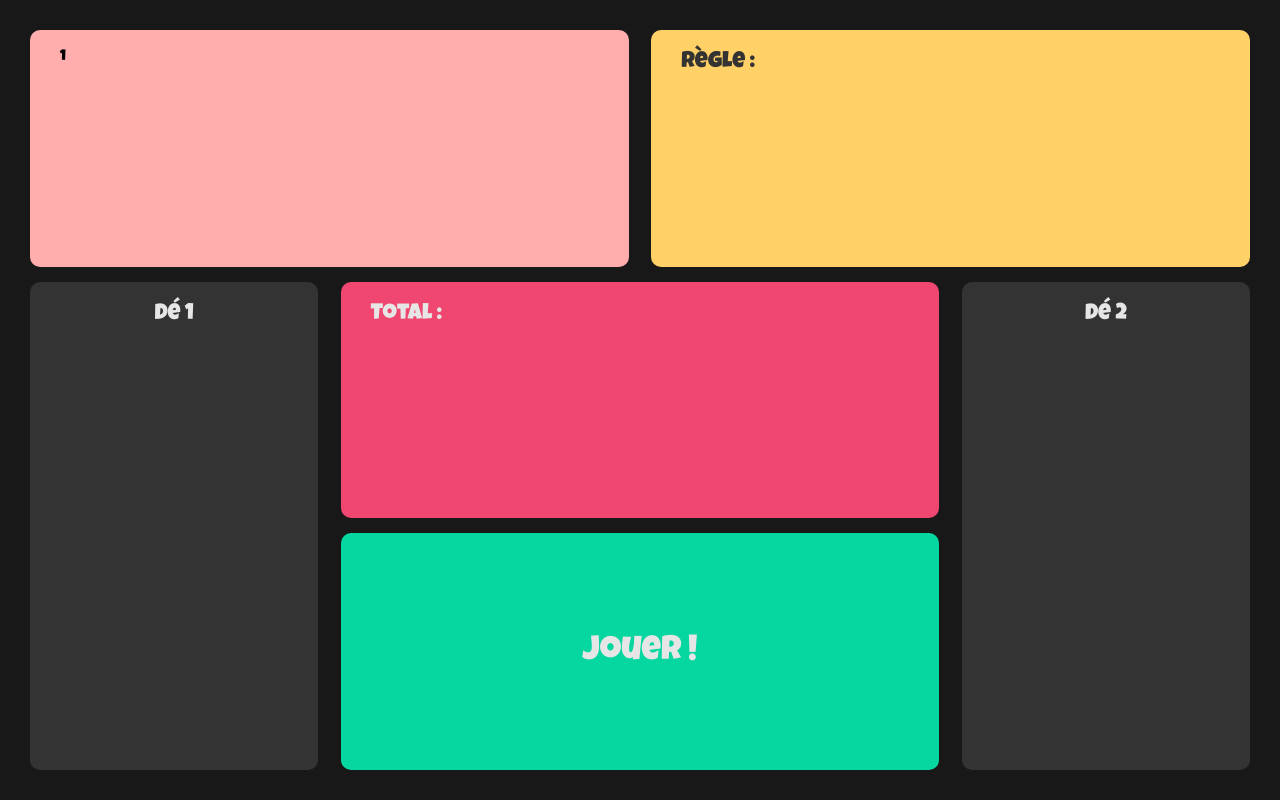
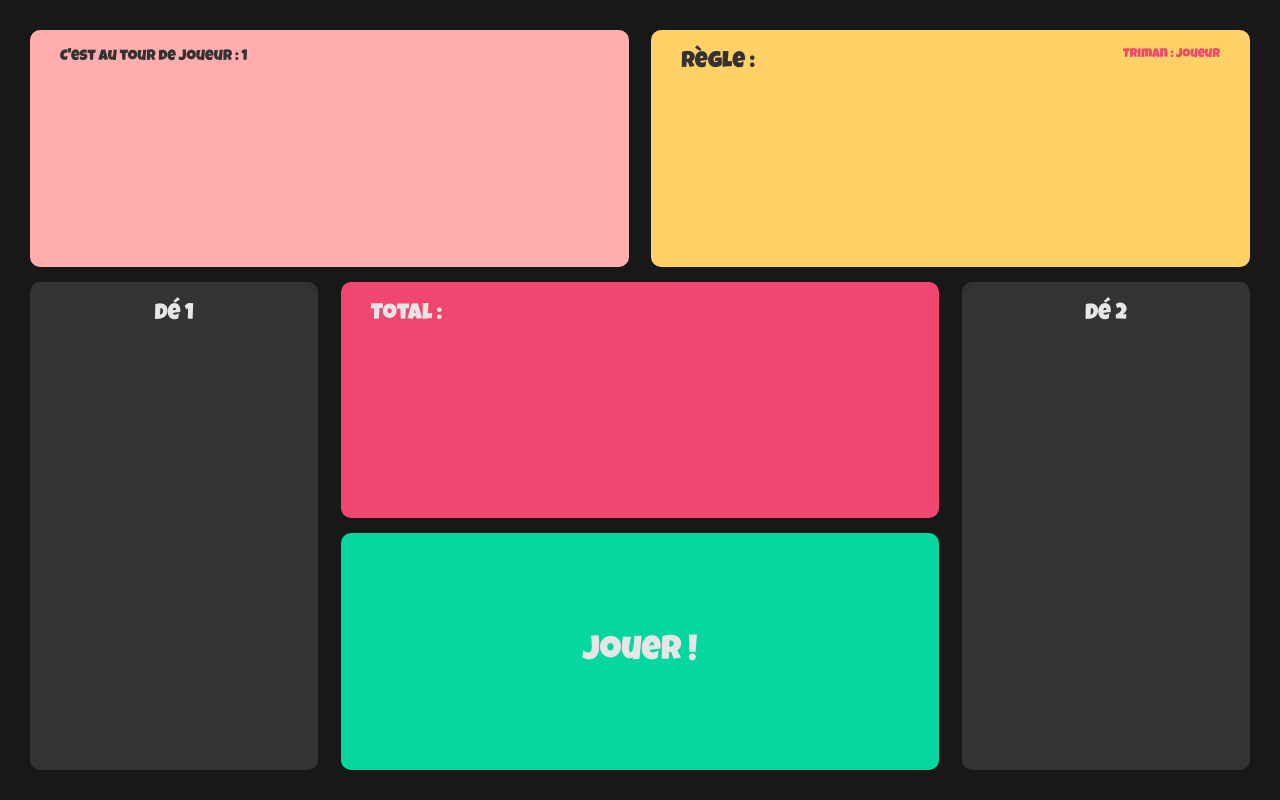
Before and after one commit to xonyis/TrimanVue, a Vue app: page / in a window 1280 px wide. Both pictures are taken after typing "5" into the empty fields and a click on the button "Lancer la Partie". Built offline with nearby package versions, Linux system fonts and the light colour scheme; a web font is replaced by a local one.

Commit message:
ajout de l'affichage du triman du tour

```diff
--- a/src/components/GameComponent.vue
+++ b/src/components/GameComponent.vue
@@ -110,7 +110,11 @@ export default {
     <div class="parent">
 
 <div class="div1"><PlayersRotation :nbrPlayers="nbrPlayers" ref="childComponentRef" @tableau-joueurs="receiveArrayFromChild" @joueur-actif="receiveActualPlayer"></PlayersRotation></div>
-<div class="div2" @click="ouvrirPopUp"><h2>Règle :</h2><p class="rules">{{ rulesTriman }}<br>{{rules}}</p></div>
+<div class="div2" @click="ouvrirPopUp">
+
+    <div><h2>Règle :</h2> <h5 style="color: var(--red);">Triman : Joueur {{ trimanPlayer}}</h5></div>
+    <p class="rules">{{ rulesTriman }}<br>{{rules}}</p>
+</div>
 <div class="div3"><h2>Total :</h2><p class="scrTtl">{{ total }}</p></div>
 <div class="div4" @click="lancerDés"><h2>Jouer !</h2></div>
 <div class="div5" ><h2>Dé 1</h2>
@@ -173,6 +177,17 @@ height: 100%;
     color: var(--black);
     border-radius: 10px;
     padding: 1em 2em;
+    display: flex;
+    flex-direction: column;
+}
+
+.div2 h2 {
+    width: max-content;
+}
+
+.div2 div {
+    display: flex;
+    justify-content: space-between;
 }
 .div3 { grid-area: 3 / 3 / 5 / 7;
     background: var(--red);
--- a/src/components/PlayerRotationComponent.vue
+++ b/src/components/PlayerRotationComponent.vue
@@ -1,6 +1,6 @@
 <template>
   <main v-if="joueurActif" :style="{ backgroundColor: joueurActif.color }">
-   {{ joueurActif.id }}
+  <span>C'est au tour de Joueur : {{ joueurActif.id }}</span>
    <!-- <button @click="changerJoueur">Changer de joueur</button> -->
 
   </main>
@@ -70,6 +70,6 @@ main{
   height: 100%;
   border-radius: 10px;
   padding: 1em 2em;
-  color: black;
+  color: var(--black);
 }
 </style>
```
